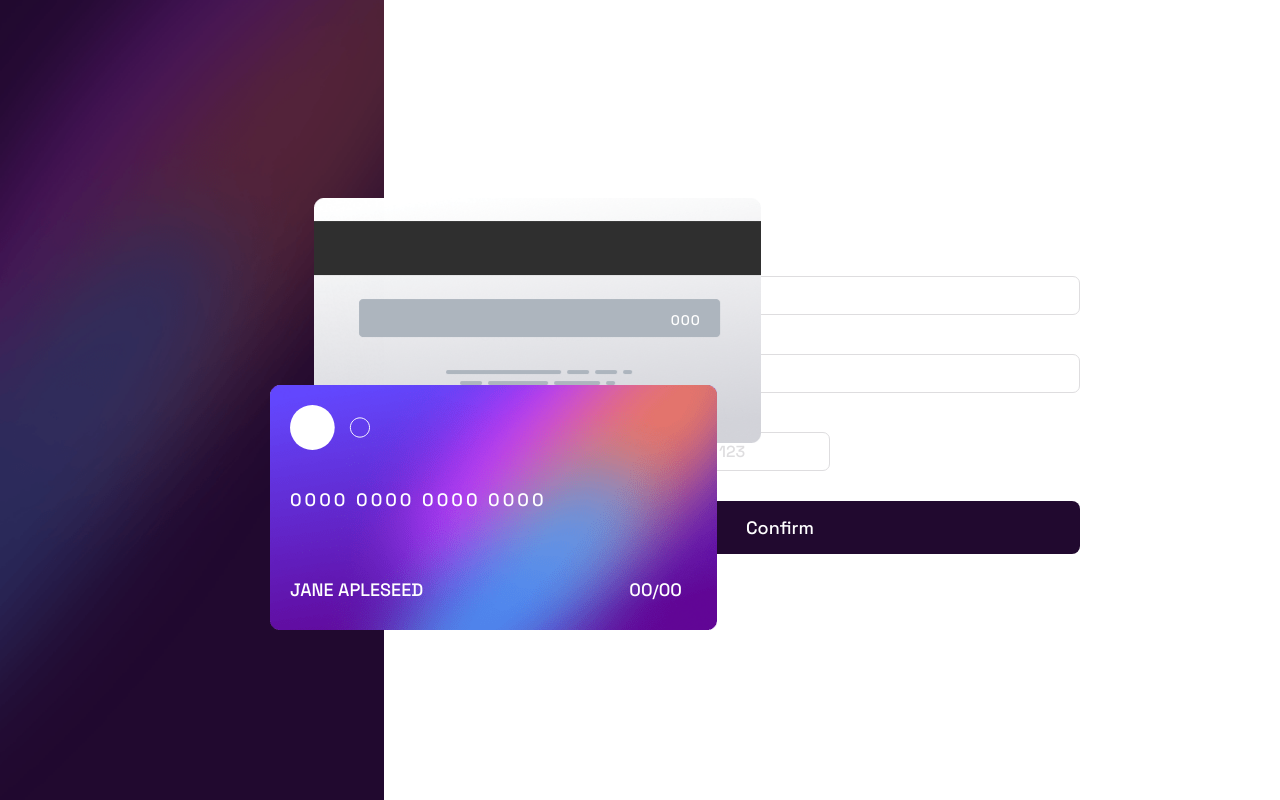
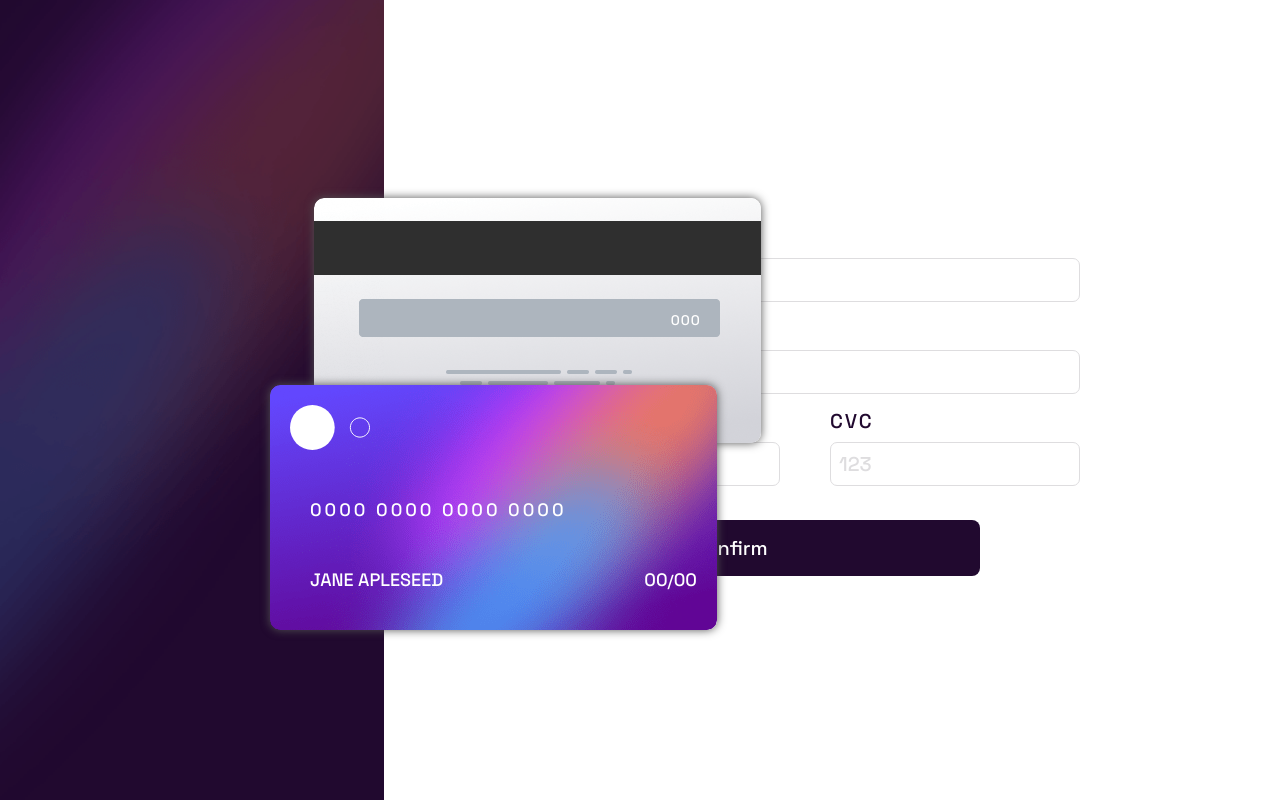
Before and after one commit to veroisla/Interactive-card-details-form-Frontend-Mentor, a React app: page / in a window 1280 px wide. Built offline with nearby package versions, Linux system fonts and the light colour scheme.

Commit message:
added shadow to cards in desktop version and also change font-size

```diff
--- a/src/components/CardPreview.js
+++ b/src/components/CardPreview.js
@@ -7,7 +7,7 @@ function CardPreview(props) {
     <section className="preview">
       <div className="preview__cardsContainer">
         {/* PREVIEW CARD FRONT */}
-        <div className="preview__cardFront">
+        <div className="preview__cardFront preview__card">
           <img className="preview__cardLogo" src={cardLogo} alt="Card Logo" />
           <span className="preview__cardNumber">
             {props.dataUser.cardNumber
@@ -34,7 +34,7 @@ function CardPreview(props) {
           </div>
         </div>
         {/* PREVIEW CARD BACK */}
-        <div className="preview__cardBack">
+        <div className="preview__cardBack preview__card">
           <span className="preview__cvc">{props.dataUser.cvc || '000'}</span>
         </div>
       </div>
--- a/src/styles/components/Button.scss
+++ b/src/styles/components/Button.scss
@@ -11,3 +11,10 @@
     margin-top: 20px;
     width: 100%;
 }
+
+@media all and (min-width:768px) {
+    .confirmButton{
+       font-size: 20px;
+       width: 500px;
+    }
+}
--- a/src/styles/components/CardPreview.scss
+++ b/src/styles/components/CardPreview.scss
@@ -15,32 +15,30 @@
         text-transform: uppercase;
     }
 
-    &__cardFront {
-       position: absolute;
-       background-image: url(../../images/bg-card-front.png);
-       background-size: contain;
+    &__card {
+        position: absolute;
+        background-size: contain;
        background-repeat: no-repeat;
        height: 42vw;
-       width: 80vw;
+       line-height: 20px;
+       border-radius: 10px;
+       display: flex;
+    }
+
+    &__cardFront {
+       background-image: url(../../images/bg-card-front.png);
        bottom: 0;
        z-index: 10;
-       display: flex;
        flex-direction: column;
        padding: 20px;
-       padding-right: 35px;
-       line-height: 20px;
+
     }
 
     &__cardBack {
-        position: absolute;
         background-image: url(../../images/bg-card-back.png);
-        background-size: contain;
-        background-repeat: no-repeat;
-        height: 42vw;
         width: 80vw;
         top: 3rem;
         left: 4rem;
-        display: flex;
         align-items: center;
         justify-content: flex-end;
     }
@@ -96,13 +94,10 @@
 
         //CARD FRONT
 
-        &__cardFront {
+        &__card {
             height: 15.31rem;
             width: 27.93rem;
-        }
-
-        &__nameAndDate {
-            margin-top: 70px;
+            box-shadow: 0 0 10px $--box-shadow;
         }
 
         &__cardLogo {
@@ -111,22 +106,15 @@
 
         &__cardNumber {
             font-size: 18px;
-            margin-top: 40px;
+            margin: 50px 0 30px 20px;
         }
         &__name {
             font-size: 18px;
+            margin-left: 20px;
         }
 
         &__date {
             font-size: 18px;
-        }
-
-
-       //CARD BACK
-
-        &__cardBack {
-            height: 15.31rem;
-            width: 27.93rem;
         }
 
         &__cvc {
--- a/src/styles/components/CompleteState.scss
+++ b/src/styles/components/CompleteState.scss
@@ -16,7 +16,7 @@
 
     &__thankText {
         text-transform: uppercase;
-        font-weight: 700;
+        font-weight: 400;
         font-size: 30px;
         color: $--color-super-dark-violet;
         letter-spacing: 3px;
@@ -30,6 +30,18 @@
     }
 }
 
-.hidden {
-    display: none;
+@media all and (min-width: 768px) {
+
+    .complete {
+        margin: 0 200px 0 0;
+
+        &__thankText  {
+            font-size: 40px;
+        }
+
+        &__addedText {
+            font-size: 22px;
+        }
+
+    }
 }
--- a/src/styles/components/Form.scss
+++ b/src/styles/components/Form.scss
@@ -4,7 +4,7 @@
 .form {
 
     &__sectionForm {
-      margin: 180px 20px 30px 20px;
+      margin: 140px 20px 30px 20px;
       display: flex;
       flex-direction: column;
     }
@@ -14,14 +14,13 @@
         letter-spacing: 2px;
         margin-bottom: 8px;
         color: $--color-super-dark-violet;
-
     }
 
     &__input {
         border: 1px solid $--color-light-violet;
         border-radius: 7px;
         padding: 8px;
-        margin-bottom: 10px;
+        margin-bottom: 14px;
 
         &:focus-visible {
            outline-color: $--color-gradient-purple;
@@ -79,7 +78,7 @@
     &__error {
         color: $--color-red;
         font-size: 10px;
-        margin-bottom: 5px;
+        margin-bottom: 8px;
     }
 }
 
@@ -89,6 +88,28 @@
            margin: 0 200px 0 0;
            width: 600px;
         }
+
+        &__label {
+            font-size: 20px;
+        }
+
+        &__input {
+            font-size: 20px;
+        }
+
+        &__input--date {
+            width: 140px;
+            margin-right: 20px;
+        }
+
+        &__input--cvc {
+            width: 250px;
+        }
+
+        &__error {
+            font-size: 14px;
+
+        }
     }
 }
 
--- a/src/styles/core/vars.scss
+++ b/src/styles/core/vars.scss
@@ -12,3 +12,4 @@ $--color-white: hsl(0, 0%, 100%);
 $--color-light-violet:hsl(270, 3%, 87%);
 $--color-dark-violet:hsl(279, 6%, 55%);
 $--color-super-dark-violet:hsl(278, 68%, 11%);
+$--box-shadow: rgb(83, 83, 83);
```
